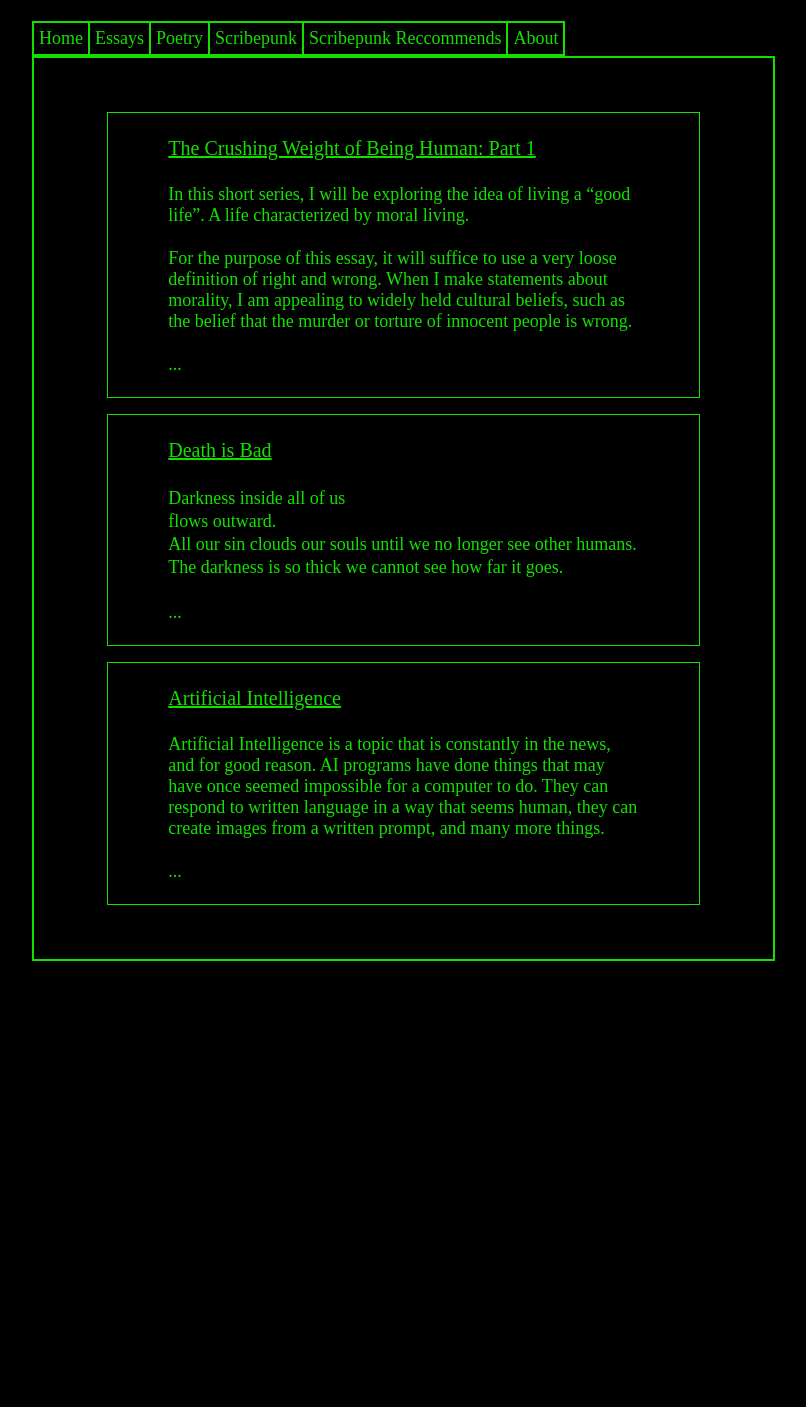
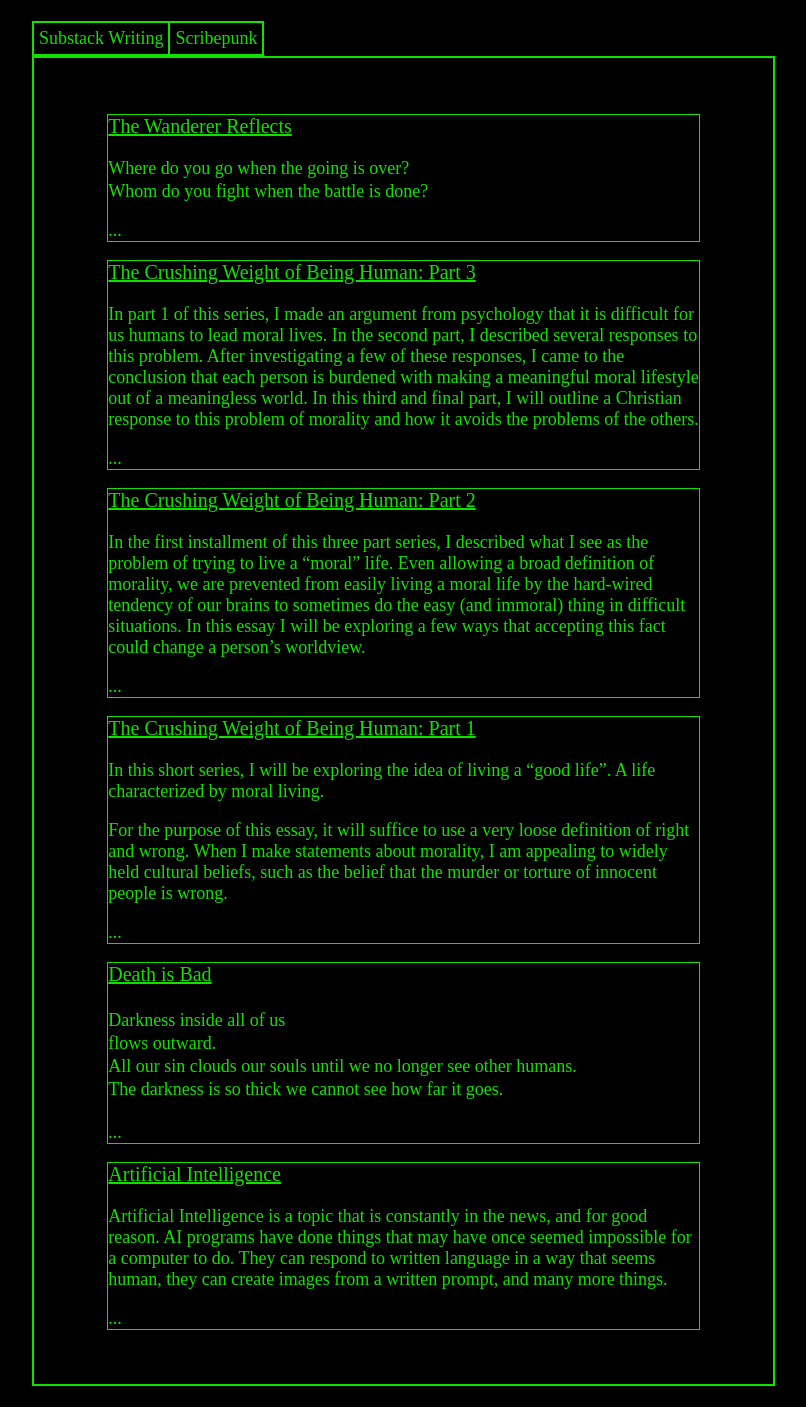
Before and after one commit to Leech-Boy/scribepunk, a Jekyll site: the page built from essays.html, in a window 1280 px wide. Shown: the whole page, without its empty margins (229-1035 px from the left). Built offline with Jekyll 4.4.1, drawn with Linux system fonts in a browser that asks for light colours; before the commit the page ends 982 px from its top, so only the background shows below that.

Commit message:
Last post migration and section removal

```diff
--- a/_layouts/default.html
+++ b/_layouts/default.html
@@ -6,12 +6,8 @@
   </head>
   <body>
     <div class="menubar">
-      <a class="sb" href="{{ site.url }}{{ site.baseurl }}/index.html">Home</a>
-      <a class="sb" href="{{ site.url }}{{ site.baseurl }}/essays.html">Essays</a>
-      <a class="sb" href="{{ site.url }}{{ site.baseurl }}/poetry.html">Poetry</a>
+      <a class="sb" href="{{ site.url }}{{ site.baseurl }}/essays.html">Substack Writing</a>
       <a class="sb" href="{{ site.url }}{{ site.baseurl }}/scribepunk.html">Scribepunk</a>
-      <a class="sb" href="{{ site.url }}{{ site.baseurl }}/reccommends.html">Scribepunk Reccommends</a>
-      <a class="sb" href="about.html">About</a>
     </div>
     <div class="window">
       {{ content }}
--- /dev/null
+++ b/_posts/2024-11-2-The-Crushing-Weight-of-Being-Human-Part-2.html
@@ -0,0 +1,24 @@
+---
+layout: default
+title: "The Crushing Weight of Being Human: Part 2"
+---
+
+<!--excerpt-start-->
+<p>In the first installment of this three part series, I described what I see as the problem of trying to live a “moral” life. Even allowing a broad definition of morality, we are prevented from easily living a moral life by the hard-wired tendency of our brains to sometimes do the easy (and immoral) thing in difficult situations. In this essay I will be exploring a few ways that accepting this fact could change a person’s worldview.</p>
+<!--excerpt-end-->
+<h1>The Scoreboard Approach</h1>
+<p>If the objective of life is to perform morally good actions as consistently as possible, and this is hard, then the most intuitive solution is to try harder.</p>
+<p>Under this solution, a person is morally obligated to try as hard as they can to always make the right decisions. There are no “off days”. A person must try to rid themself of any flaws that prevent them from living the most moral life possible.</p>
+<p>Every second not spent living the most moral life possible is wasted. Any regression to a prior, less moral state is a waste of all the time spent in that state, and all the time it takes to recover to where you were.</p>
+<p>This is necessarily an unforgiving way of life, and to make it worse there is no way to know when you are good enough. The only metric you have is other people. You can only be a significantly good person by being better than other people. Morality is thus a zero-sum game (i.e. a competition in which a person can only get ahead by pushing someone else behind). There will always be 50% of people who are better than average (median, technically, but I digress), and 50% of people who are worse than average.</p>
+<p>This approach clearly misses the personal nature of doing good deeds. Acts of good always happen in the context of a relationship. Societies don’t remember their saints by the count of their good deeds, but by their impact. However, even if the metric changes from count of good deeds to impact of good deeds, the fact remains that this is a zero-sum game.</p>
+<p>The same problem arises if you measure the worth of a person’s life by the length of time that their deeds are remembered, or the total number of people who remember them.</p>
+<h1>The Team Approach</h1>
+<p>It is a problem that morality should be a zero-sum game. If a person’s value is instead determined by how moral a certain group they are a part of is, the issue can be avoided. The person is no longer competing against everybody, they are just trying to contribute to the goodness achieved by the group. However, this creates a competition between groups with the same problem as before. This can be easily fixed by assigning all people to the same group, the human race.</p>
+<p>Under this approach, each person has the same value, and that value is equal to the goodness achieved by the human race. To prevent a competition of a different kind, this team must include all humans across time.</p>
+<p>This introduces a strategic question. Should a person perform lots of good deeds now, or try to grow the human race with disregard for current good deeds? Because populations grow exponentially, growing population as quickly as possible is the way to go. No amount of good deeds in the present could meaningfully increase the count of good deeds of the human race compared to the count of good deeds that could be performed in the future.</p>
+<p>The problem with this approach is that you have only kicked the can down the road a way. A person living in the present is living the most moral life, only if our descendants eventually live the most moral lives they can. When they come around, the strategic thing for them to do is to continue to kick the can down the road.</p>
+<h1>What is left?</h1>
+<p>There are clearly problems with either judging the value of your life on your own merits, or on the merit of any group you are a part of, including the group of all humans ever.</p>
+<p>A third option would be to reject the requirement of trying to live a moral life. Informally, you could consider morality to be “the thing you are supposed to do”. If morality is the thing you are supposed to do, and you want to reject morality, what are you supposed to do?</p>
+<p>Your only option is to reject the objectivity of morality. However, this causes a new problem. Not only, are you on your own in trying to live the most moral life, you are on your own in determining what morality even is.</p>
--- a/_posts/2024-6-4-Death-is-Bad.html
+++ b/_posts/2024-6-4-Death-is-Bad.html
@@ -2,6 +2,7 @@
 layout: default
 title: "Death is Bad"
 ---
+
 <p>I was mindlessly scrolling through my Substack homepage, when I read a note that referenced this story.</p>
 
 <a href="https://www.thefp.com/p/zoraya-ter-beek-dead-assisted-suicide">She Was 29. And Doctors Helped Her Die.</a>
@@ -9,7 +10,7 @@ title: "Death is Bad"
 
 <p>I didn’t even read the article, and I was still too upset to sit still. I went for a walk. After walking a bit, I sat down and tracked down the article that the note referenced and started reading it. After reading most of the article I had to start walking again. I was too angry.</p>
 
-<p>“My whole friends and my support system, we really did it together.”</p>
+<p class="quote">“My whole friends and my support system, we really did it together.”</p>
 
 <p>In what kind of world does a person’s “support system” help them towards suicide. This is not support, this is abandonment.</p>
 
--- a/_posts/2024-6-4-The-Crushing-Weight-of-Being-Human-Part-1.html
+++ b/_posts/2024-6-4-The-Crushing-Weight-of-Being-Human-Part-1.html
@@ -5,9 +5,10 @@ title: "The Crushing Weight of Being Human: Part 1"
 
 <p>All people live under a curse. We are fighting a war every day, just in trying to do the right thing. In the words of the apostle Paul:</p>
 
+<div class="quote">
 <p>For I do not do the good I want, but the evil I do not want is what I keep on doing.</p>
-
 <p>Romans 7:19 (ESV)</p>
+</div>
 
 <p>As I will explain, the natural disposition of our brains is to do the easy thing, even when that thing is clearly wrong.</p>
 
--- /dev/null
+++ b/_posts/2025-1-22-The-Crushing-Weight-of-Being-Human-Part-3.html
@@ -0,0 +1,15 @@
+---
+layout: default
+title: "The Crushing Weight of Being Human: Part 3"
+---
+
+<!--excerpt-start-->
+<p>In part 1 of this series, I made an argument from psychology that it is difficult for us humans to lead moral lives. In the second part, I described several responses to this problem. After investigating a few of these responses, I came to the conclusion that each person is burdened with making a meaningful moral lifestyle out of a meaningless world. In this third and final part, I will outline a Christian response to this problem of morality and how it avoids the problems of the others.</p>
+<!--excerpt-end-->
+<p>First, I will examine the problem of the previous responses. The problem has two parts. (1) we must make meaning for ourselves, and (2) the world is meaningless. If the first problem can be solved, you are left with problem 2, the world is meaningless. This leaves us with a nihilistic worldview, which I find unsatisfying. If the second part of the problem can be solved, you are left with the problem of making meaning for yourself. This is essentially the main question of part 1, “how does a person live a morally meaningful life?”. A solution to this problem must then address both statements.</p>
+<p>The claim that people must make meaning for themselves is refuted by Christian teaching. We do not have to make meaning for ourselves, broadly speaking. All moral commandments can be summarized in two statements, “love the Lord your God with all your heart and with all your soul and with all your mind”, and “love your neighbor as yourself” (Matthew 22:34-40). There is a lot of latitude within these commandments in how they are obeyed, so there is some work that each person must do to determine their lifestyle. However, you are not without strict guardrails.</p>
+<p>The second problem falls just as easily. By the existence of moral commandments, it is implied that there is meaning. The things that a person does in their time in this life have consequences after the end of their life (Romans 2:6-8). In other words, the things a person does in this life matter, they have meaning.</p>
+<p>Let us revisit the problem from part 1. It is difficult to live a consistently moral life due to our psychology and biology. Within a Christian perspective, the problem changes slightly. Whereas before our moral framework was, “torture and murder are bad”, we now have a much more detailed set of proscriptions and prohibitions. If anything, this makes the problem of living a moral life harder because the category of things which are clearly evil is greatly increased. However, the Bible contains more than moral commandments, it also contains assertions about what the world is like. If you take those seriously, you must admit the truth that “none is righteous, no, not one” (Romans 3:10). So, it is not hard to live a moral life, it is impossible.</p>
+<p>The guiding question of part 2 was, “how does a person make meaningful moral decisions in light of part 1’s problem?”. If it is impossible to be righteous then the question of how to live a morally meaningful life is an absurd question that deserves no answer.</p>
+<p>This introduces a new problem “what are you supposed to do if you can’t be righteous?”. The answer provided by the gospel is to find someone to be righteous on your behalf. “because, if you confess with your mouth that Jesus is Lord and believe in your heart that God raised him from the dead, you will be saved. For with the heart one believes and is justified, and with the mouth one confesses and is saved.” (Romans 10:9-10). This saves you from one of the consequences of unrighteousness, eternal damnation. However, if your righteousness doesn’t come from yourself, what is the point of doing anything? You are powerless to find meaning in your life.</p>
+<p>You are powerless to find meaning in your life because the meaning has found you. Jesus’ life and death have given your life meaning. The world is not meaningless, that is a lie. You are free to live your life as you see fit because nothing you do can make you any more or less justified before God. You are free to try as hard as you wish to fight against your natural inclinations to do the quick, easy, wrong thing, and you are free to fail.</p>
--- /dev/null
+++ b/_posts/2025-10-9-The-Wanderer-Reflects.html
@@ -0,0 +1,41 @@
+---
+layout: default
+title: "The Wanderer Reflects"
+---
+
+<!--excerpt-start-->
+<p class="line">Where do you go when the going is over?</p>
+<p class="line">Whom do you fight when the battle is done?</p>
+<!--excerpt-end-->
+<p class="line">Man stands alone on the peak of the mountain,</p>
+<p class="line">tall, dark, commanding, but he is alone.</p>
+<p class="line">Wounds have been sutured and fevers have broken.</p>
+<p class="line">Bags have been readied, and tears have been stitched.</p>
+<p class="line">Far from his homeland, his friends and his family,</p>
+<p class="line">bearing the weight of this terrible curse.</p>
+<p class="line">If love is the curse, then the curing is hopeless</p>
+<p class="line">for curse it is, present, or absent, or wrong,</p>
+<p class="line">but hate was the curse that had spoiled his spirit,</p>
+<p class="line">hatred of man and a hatred of God.</p>
+<p class="line">Alone in the vastness of space he finds respite.</p>
+<p class="line">The demon awaits him if he should return.</p>
+<p class="line">He climbed from this shadow of death from the valley;</p>
+<p class="line">The shadow departed when he touched the sky.</p>
+<p class="line">The shadow awaits should he come down the mountain.</p>
+<p class="line">Dilemma confronts him, his friends are below.</p>
+<p class="line">He climbed without them, though not without sendoff.</p>
+<p class="line">They watched from the ground as he fled from his foe.</p>
+<p class="line">Sun lit his journey, his friends came to see him,</p>
+<p class="line">tenderly bandaging all of his wounds.</p>
+<p class="line">Fog hid his figure. His friends did not seek him.</p>
+<p class="line">Trembling hands, can’t but worsen his wounds.</p>
+<p class="line">Better malpractice by hands of a loved one,</p>
+<p class="line">than the best surgery completed alone.</p>
+<p class="line">Spurred by the prophecy of his deliverance,</p>
+<p class="line">midst that rock fortress that’s older than hate.</p>
+<p class="line">Not by the torture of spirits he’s hurt now,</p>
+<p class="line">but only the dull ache of something not right.</p>
+<p class="line">Not that he misses those hands that had healed him,</p>
+<p class="line">but that he wishes, those friends he could help.</p>
+<p class="line">How do you love when you’re far from the lovely?</p>
+<p class="line">How do you tell them you love them from here?</p>
--- a/_sass/styles.sass
+++ b/_sass/styles.sass
@@ -36,7 +36,6 @@ body
 .sbp, p, h1, a
   color: #12E100
   font-size: 18px
-  padding: 2px 30px
 
 .window
   color: #12E100
@@ -51,7 +50,6 @@ body
 
 .line
   color: #12E100
-  padding: 0px 30px
   margin: 2px 0px
 
 hr
@@ -66,3 +64,8 @@ hr
 .preview-title
   text-decoration-line: underline
   font-size: 20px
+
+.quote
+  border-left-style: solid
+  border-left-width: 2px
+  padding: 5px 0px 5px 10px
--- a/about.html
+++ /dev/null
@@ -1,4 +0,0 @@
----
-layout: default
----
-<p class="sbp">About</p>
--- a/poetry.html
+++ /dev/null
@@ -1,4 +0,0 @@
----
-layout: default
----
-<p class="sbp">Poetry</p>
--- a/reccommends.html
+++ /dev/null
@@ -1,4 +0,0 @@
----
-layout: default
----
-<p class="sbp">Scribepunk Reccommends</p>
```
